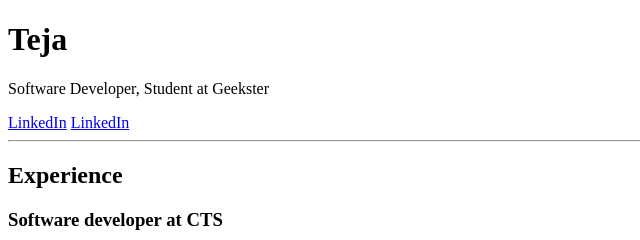
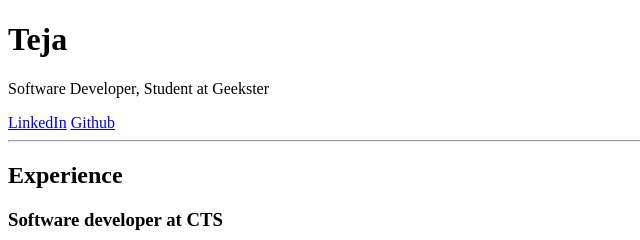
Before and after one commit to Teja7789/newTask2, a plain HTML site: page index.html in a window 1280 px wide. Shown: the top 240 px of the page, 0-640 px from the left. Drawn offline with Linux system fonts and the light colour scheme.

Commit message:
Update index.html

```diff
--- a/index.html
+++ b/index.html
@@ -11,7 +11,7 @@
        <h1>Teja</h1>
 <p>Software Developer, Student at Geekster</p>
 <a href="#">LinkedIn</a>
-<a href="#">LinkedIn</a>
+<a href="#">Github</a>
     </header>
     <hr/>
     <body>
```
